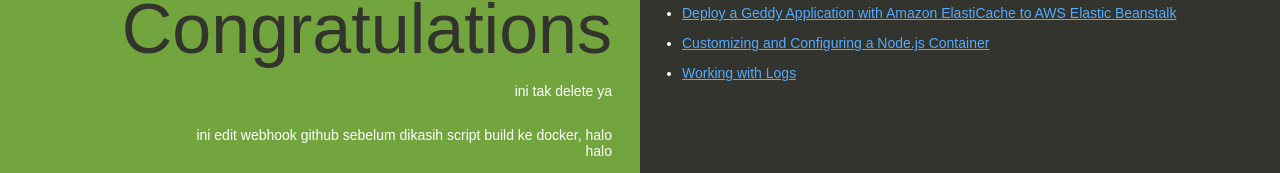
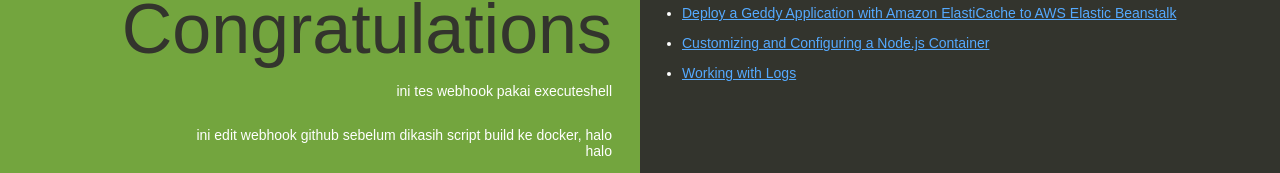
Before and after one commit to QiuRRQ/aws_sample_nodejs, a website: page index.html in a window 1280 px wide. Shown: the part 212-385 px from the top of the page. Drawn offline with Linux system fonts and the light colour scheme.

Commit message:
Update index.html

```diff
--- a/index.html
+++ b/index.html
@@ -75,7 +75,7 @@
   <body>
     <div class="textColumn">
       <h1>Congratulations</h1>
-      <p>ini tak delete ya </p>
+      <p>ini tes webhook pakai executeshell</p>
       <p>ini edit webhook github sebelum dikasih script build ke docker, halo halo</p>
     </div>
     <div class="linksColumn">
```
